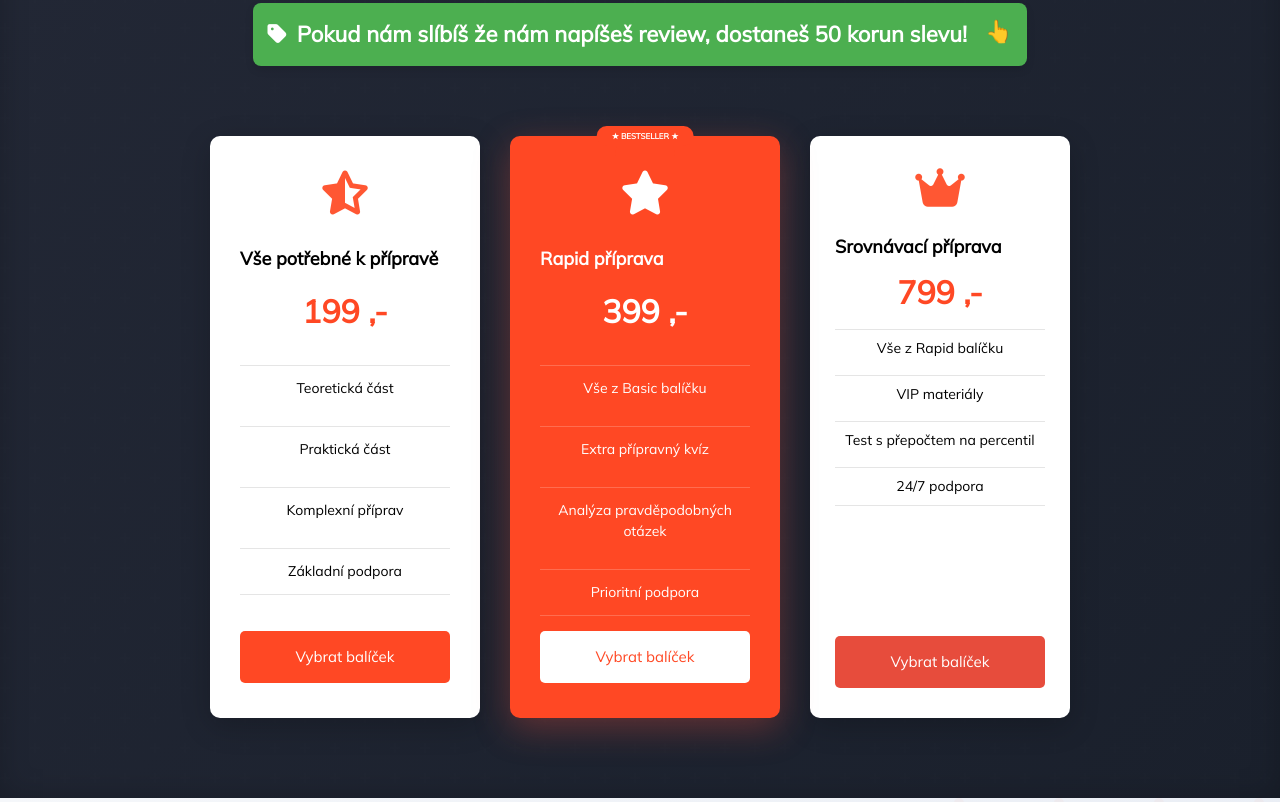
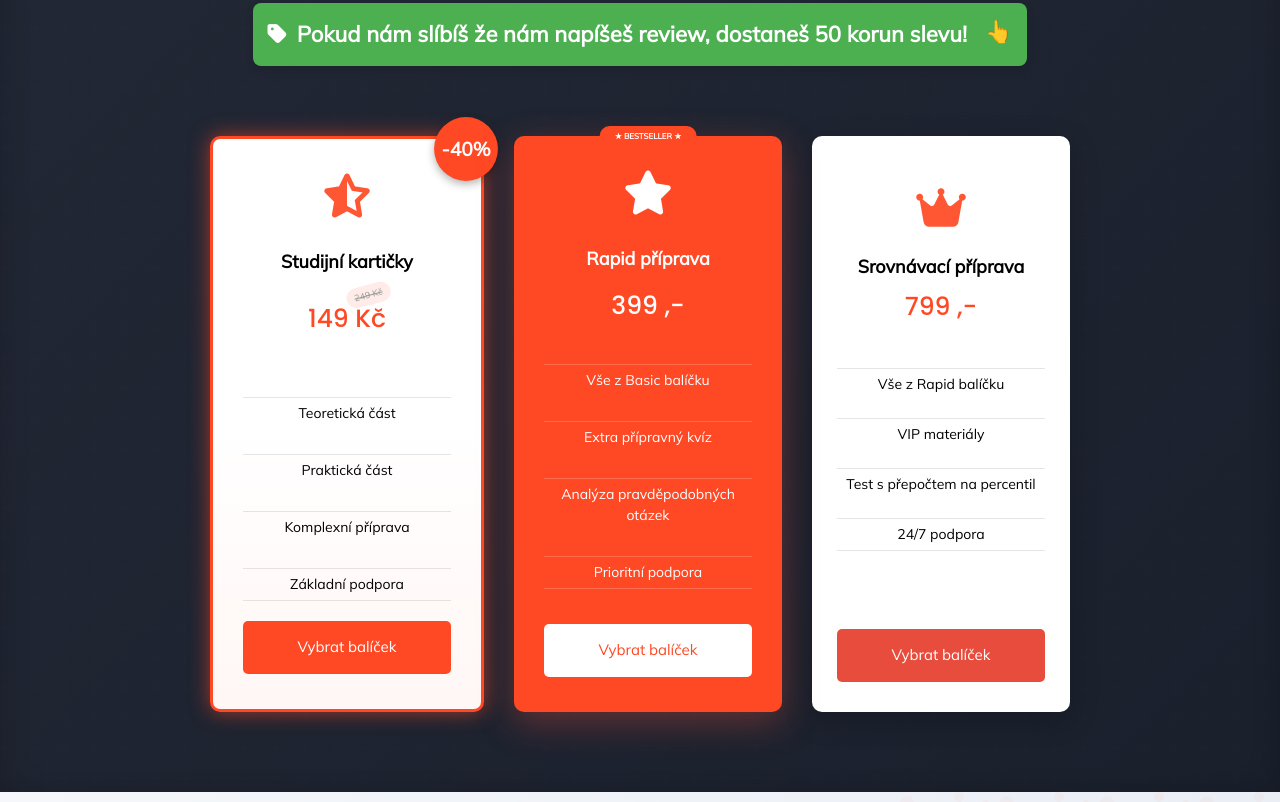
Before and after one commit to zsvkarty/zsvkarty.github.io, a website: page index.html in a window 1280 px wide. Shown: the part 4798-5600 px from the top of the page. Drawn offline with Linux system fonts and the light colour scheme.

Commit message:
new pricing update

```diff
--- a/index.html
+++ b/index.html
@@ -640,6 +640,148 @@
 
     .course-preview-details {
       padding: 0 15px !important;
+    }
+
+    /* Fix pricing card centering issues */
+    .pricing-card {
+      text-align: center !important;
+      display: flex !important;
+      position: relative !important;
+    }
+
+    .pricing-card a {
+      width: 100% !important;
+      display: flex !important;
+      flex-direction: column !important;
+      align-items: center !important;
+      justify-content: center !important;
+    }
+
+    .pricing-card .card-title {
+      text-align: center !important;
+      width: 100% !important;
+    }
+
+    /* Fix vertical spacing in the third pricing card */
+    .pricing-card:nth-child(3) a {
+      display: flex !important;
+      flex-direction: column !important;
+      justify-content: space-between !important;
+      height: 100% !important;
+    }
+
+    /* Create a flex container for features to push them down */
+    .pricing-card:nth-child(3) a {
+      padding-top: 20px !important;
+    }
+
+    /* Add spacing after the price */
+    .pricing-card:nth-child(3) .card-price {
+      margin-bottom: 30px !important;
+    }
+
+    /* Alignment fixes for all pricing cards */
+    .pricing-wrapper {
+      display: flex !important;
+      align-items: stretch !important;
+    }
+
+    /* Sale styling for first pricing card */
+    .pricing-card:first-child {
+      position: relative !important;
+      box-shadow: 0 0 20px rgba(255, 73, 36, 0.6) !important;
+      border: 3px solid #ff4924 !important;
+      overflow: visible !important;
+      z-index: 2 !important;
+      background: linear-gradient(to bottom, #fff, #fff, #fff7f5) !important;
+    }
+
+    .pricing-card:first-child:before {
+      content: "-40%" !important;
+      position: absolute !important;
+      top: -20px !important;
+      right: -15px !important;
+      background-color: #ff4924 !important;
+      color: white !important;
+      padding: 10px !important;
+      border-radius: 50% !important;
+      font-size: 18px !important;
+      font-weight: bold !important;
+      z-index: 2 !important;
+      width: 60px !important;
+      height: 60px !important;
+      display: flex !important;
+      align-items: center !important;
+      justify-content: center !important;
+      box-shadow: 0 3px 8px rgba(0,0,0,0.3) !important;
+      animation: pulse 1.5s infinite !important;
+    }
+
+    /* Price container styling */
+    .price-container {
+      position: relative !important;
+      display: flex !important;
+      flex-direction: column !important;
+      align-items: center !important;
+      margin: 10px 0 20px !important;
+      width: 100% !important;
+    }
+
+    .original-price {
+      position: absolute !important;
+      top: -15px !important;
+      right: 60px !important;
+      color: #999 !important;
+      text-decoration: line-through !important;
+      font-size: 0.9rem !important;
+      font-weight: normal !important;
+      transform: rotate(-15deg) !important;
+      background-color: rgba(255, 73, 36, 0.1) !important;
+      padding: 3px 8px !important;
+      border-radius: 10px !important;
+    }
+
+    /* Make all card prices the same size */
+    .pricing-card .card-price {
+      font-family: var(--ff-poppins), "Poppins", sans-serif !important;
+      font-size: var(--fs-20) !important; /* Use the same size as other cards */
+      font-weight: var(--fw-500) !important;
+      margin-bottom: 20px !important; /* Consistent margin below prices */
+    }
+
+    /* Fix the specific alignment issues in the first card */
+    .pricing-card:first-child .card-price {
+      color: #ff4924 !important;
+      margin-top: 0 !important;
+    }
+
+    /* Ensure consistent spacing between elements */
+    .pricing-card .pricing-feature {
+      margin: 5px 0 !important;
+      padding: 5px 0 !important;
+    }
+
+    /* Remove the transform that was causing misalignment */
+    .pricing-card:first-child {
+      transform: none !important;
+    }
+
+    /* Make sale badge positioned consistently with other cards */
+    .pricing-card:first-child .card-title,
+    .pricing-card:first-child i {
+      margin-top: 0 !important;
+    }
+
+    /* Ensure consistent height of all pricing cards */
+    .pricing-card {
+      height: auto !important;
+      display: flex !important;
+    }
+
+    @keyframes pulse {
+      0% { transform: scale(1); }
+      50% { transform: scale(1.1); }
+      100% { transform: scale(1); }
     }
   </style>
 </head>
@@ -678,6 +820,7 @@
     </div>
   </div>
 
+  <!-- Remove the popup that shows after 10-15 seconds
   <div class="discount-popup" id="discountPopup">
     <div class="discount-popup-content">
       <button class="close-popup" id="closePopup">&times;</button>
@@ -689,6 +832,7 @@
       <p class="discount-description">Použijte tento kód při nákupu</p>
     </div>
   </div>
+  -->
 
   <!--
     - #HEADER
@@ -1101,11 +1245,14 @@
             <div class="pricing-card">
               <a href="https://buy.stripe.com/aEUg0S6xR72pg6Y4gi">
                 <i class="fas fa-star-half-alt"></i>
-                <h3 class="card-title">Vše potřebné k přípravě</h3>
-                <data class="card-price" value="199">199 ,-</data>
+                <h3 class="card-title">Studijní kartičky</h3>
+                <div class="price-container">
+                  <data class="card-price" value="149">149 Kč</data>
+                  <span class="original-price">249 Kč</span>
+                </div>
                 <div class="pricing-feature">Teoretická část</div>
                 <div class="pricing-feature">Praktická část</div>
-                <div class="pricing-feature">Komplexní příprav</div>
+                <div class="pricing-feature">Komplexní příprava</div>
                 <div class="pricing-feature">Základní podpora</div>
                 <button>Vybrat balíček</button>
               </a>
@@ -1378,6 +1525,12 @@
           loader.style.display = 'none';
         }, 500);
       });
+
+      // Override the showDiscountPopup function to prevent popup from showing
+      window.showDiscountPopup = function() {
+        // Do nothing - popup disabled
+        return false;
+      };
     });
   </script>
 
@@ -1397,7 +1550,7 @@
       <h3>Získejte slevu 50 Kč!</h3>
       <p>Slibujete nám, že po nákupu napíšete upřímnou recenzi na naše materiály?</p>
       <div class="discount-code-box">
-        SCIO10
+        RECENZE50
       </div>
       <p>Použijte tento kód při platbě pro slevu 50 Kč z jakéhokoliv balíčku.</p>
     </div>
```
